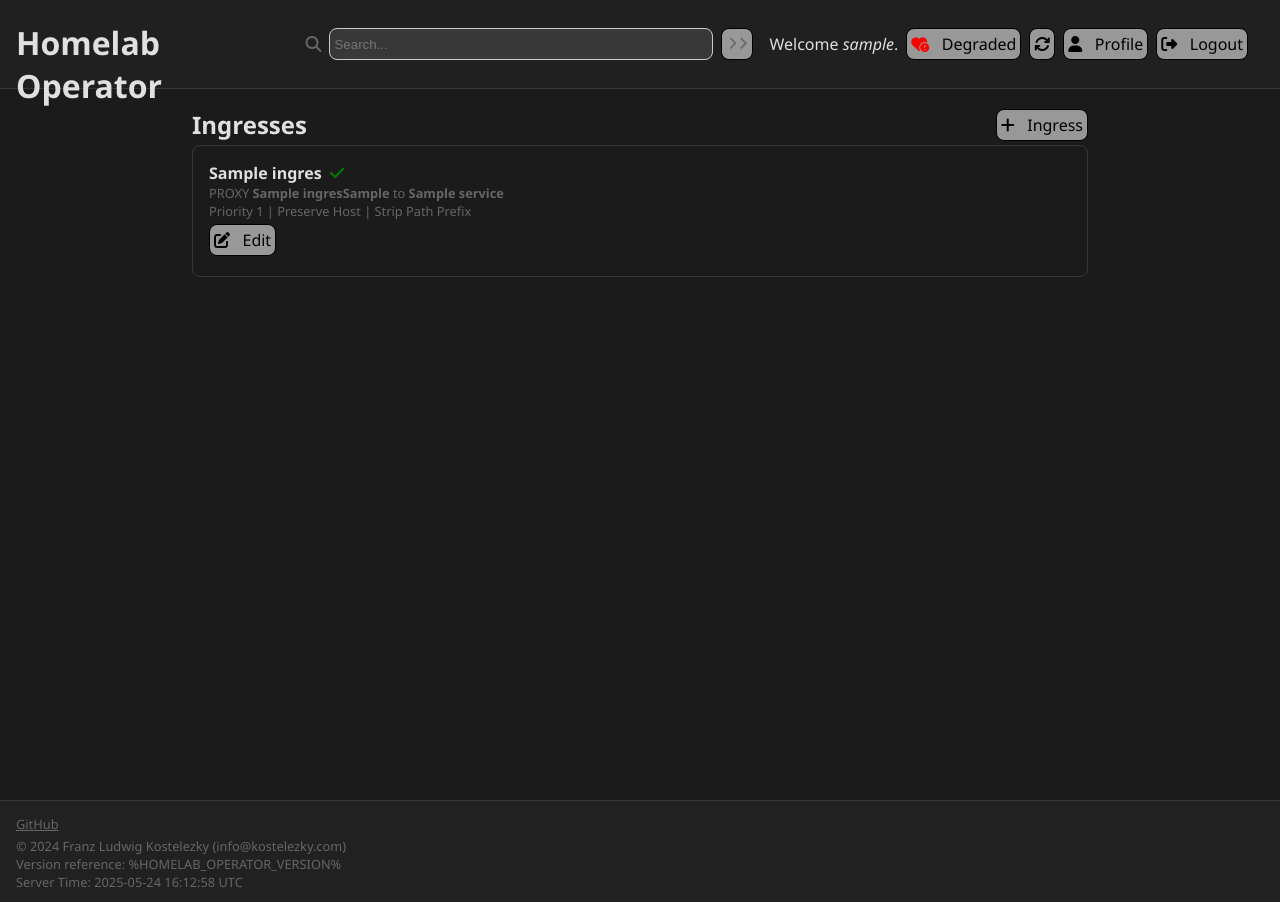
After one commit to flemk/homelab-operator, a Django app: page /ingress/1/ in a window 1280 px wide. The commit adds this page. Run offline with Django 5.2, Linux system fonts and the light colour scheme; a user stored in the database is signed in; tables that the repository leaves empty hold one stand-in row (values such as "Sample post"); some libraries are stand-ins or nearby versions.

Commit message:
feature: added boilerplate for ingress handling

```diff
--- a/homelab_operator/static/css/base.css
+++ b/homelab_operator/static/css/base.css
@@ -9,6 +9,7 @@
     --submit-font-color: #fff;
     --message-info-background-color: #efefef;
     --message-error-background-color: #ffe5e5;
+    --disabled-font-color: #555;
 }
 
 /* Dark mode: add 'dark' class to <html> */
@@ -22,6 +23,7 @@ html.dark {
     --submit-font-color: #000;
     --message-info-background-color: #999898;
     --message-error-background-color: #5e1414;
+    --disabled-font-color: #ccc;
 }
 
 html, body {
--- a/homelab_operator/static/css/input.css
+++ b/homelab_operator/static/css/input.css
@@ -134,3 +134,7 @@ input[type=submit]:hover, .button:hover {
     border: 1px solid black !important;
     /*background-color: white; *//* Too neo-brutalistic for now... might be something for the future*/
 }
+
+select[disabled] {
+    color: var(--disabled-font-color);
+}
--- a/homelab_operator/templates/html/dashboard.html
+++ b/homelab_operator/templates/html/dashboard.html
@@ -71,6 +71,11 @@
             {% include 'html/dashboard-sections/wiki.html' with servers=servers wiki=wiki %}
         {% endif %}
 
+        {# Ingress #}
+        {% if user_show_ingress %}
+            {% include 'html/dashboard-sections/ingress.html' with ingresses=ingresses %}
+        {% endif %}
+
         {# Networks #}
         {% if user_show_networks %}
             {% include 'html/dashboard-sections/networks.html' with networks=networks %}
--- /dev/null
+++ b/homelab_operator/templates/html/ingress.html
@@ -0,0 +1,62 @@
+{% extends 'html/base.html' %}
+
+{% block content %}
+    <div>
+        <span style="display: flex;">
+            <h2 style="margin-bottom: 0.25rem;">
+                Ingresses
+            </h2>
+            <span style="margin: auto 0 0 auto;">
+                {% with homelab_id=homelab.id|stringformat:'s' %}
+                    {% include 'html_components/inline_button.html' with label='Ingress' fa_icon='fa-plus' href='/create/ingress/'|add:homelab_id %}
+                {% endwith %}
+            </span>
+        </span>
+    </div>
+    {% if ingresses %}
+        {% for ingress in ingresses %}
+            <div class="tile" style="margin-bottom: 1rem;">
+                <div>
+                    <b>{{ ingress.name }}</b>&nbsp;
+                    {% if ingress.enabled %}
+                        <i class="fas fa-check" style="color: green;"></i>
+                    {% else %}
+                        <i class="fas fa-xmark" style="color: red;"></i>
+                    {% endif %}
+                    <div class="soft">
+                        {{ ingress.forward_type }} <strong>{{ ingress.hostname }}{{ ingress.path_prefix }}</strong> to <strong>{{ ingress.target_service.name }}</strong>
+                    </div>
+                    <div class="soft">
+                        <span>Priority {{ ingress.priority }}</span>
+                        <span> | </span>
+                        <span>
+                            {% if ingress.preserve_host %}
+                                Preserve Host
+                            {% else %}
+                                Do not preserve Host
+                            {% endif %}
+                        </span>
+                        <span> | </span>
+                        <span>
+                            {% if ingress.strip_path_prefix %}
+                                Strip Path Prefix
+                            {% else %}
+                                Do not strip Path Prefix
+                            {% endif %}
+                        </span>
+                    </div>
+                </div>
+                <div style="width: min-content;">
+                    {% with ingress_id=ingress.id|stringformat:'s' %}
+                        {% include 'html_components/inline_button.html' with label='Edit' fa_icon='fa-edit' href='/edit/ingress/'|add:ingress_id %}
+                    {% endwith %}
+                </div>
+            </div>
+        {% endfor %}
+    {% else %}
+        <div>
+            <b style="color: #666;">No ingresses were found.</b>
+            <div class="soft">There are no ingress rules associated with this user or homelab.</div>
+        </div>
+    {% endif %}
+{% endblock %}
--- a/homelab_operator/webui/models.py
+++ b/homelab_operator/webui/models.py
@@ -15,6 +15,7 @@ class UserProfile(models.Model):
                                               help_text='The last selected homelab for this user')
     show_wiki = models.BooleanField(default=True, help_text='Show or hide the wiki in the UI')
     show_networks = models.BooleanField(default=True, help_text='Show or hide networks in the UI')
+    show_ingress = models.BooleanField(default=True, help_text='Show or hide ingress section in the UI')
     dark_mode = models.BooleanField(default=False,
                                     help_text='Enable Dark Mode (experimental)')
 
@@ -331,3 +332,51 @@ class AppState(models.Model):
     class Meta:
         verbose_name = "App State"
         verbose_name_plural = "App State"
+
+class Ingress(models.Model):
+    '''Model representing an ingress rule for service forwarding.'''
+    FORWARD_TYPE_CHOICES = [
+        ('PROXY', 'Proxy Pass'),
+        ('REDIRECT', '301 Redirect'),
+    ]
+
+    name = models.CharField(max_length=100, help_text='Human-readable name for this rule')
+    hostname = models.CharField(max_length=100, unique=True,
+                               help_text='Hostname to match (e.g., service.lan)')
+    path_prefix = models.CharField(max_length=200, default='/',
+                                  help_text='Path prefix to match (e.g., /api/)')
+    target_service = models.ForeignKey(Service, on_delete=models.CASCADE,
+                                     related_name='ingresses',
+                                     help_text='Service to forward requests to')
+    forward_type = models.CharField(max_length=10, choices=FORWARD_TYPE_CHOICES,
+                                  default='PROXY')
+    priority = models.IntegerField(default=100,
+                                 help_text='Lower numbers have higher priority')
+    homelab = models.ForeignKey('Homelab', on_delete=models.CASCADE,
+                              null=True, blank=True, related_name='ingresses')
+    user = models.ForeignKey('auth.User', on_delete=models.CASCADE,
+                           null=True, blank=True)
+    preserve_host = models.BooleanField(default=True,
+                                      help_text='Preserve original Host header')
+    strip_path_prefix = models.BooleanField(default=False,
+                                          help_text='Remove path prefix before forwarding')
+    enabled = models.BooleanField(default=True,
+                                 help_text='Enable or disable this ingress rule')
+    created_at = models.DateTimeField(auto_now_add=True)
+    updated_at = models.DateTimeField(auto_now=True)
+
+    class Meta:
+        ordering = ['priority', 'hostname', 'path_prefix']
+
+    def __str__(self):
+        return f"{self.hostname}{self.path_prefix} -> {self.target_service}"
+
+    def get_target_url(self):
+        '''Get the full target URL for this rule.'''
+        service = self.target_service
+        if service.url:
+            return service.url
+        else:
+            protocol = 'https' if service.port == 443 else 'http'
+            endpoint = service.endpoint or service.server.ip_address
+            return f"{protocol}://{endpoint}:{service.port}"
--- a/homelab_operator/webui/urls.py
+++ b/homelab_operator/webui/urls.py
@@ -54,6 +54,11 @@ urlpatterns = [
     path('edit/wiki/<int:wiki_id>/', views.edit_wiki, name='edit_wiki'),
     path('delete/wiki/<int:wiki_id>/', views.delete_wiki, name='delete_wiki'),
 
+    path('ingress/<int:homelab_id>/', views.ingress, name='ingress_list'),
+    path('create/ingress/<int:homelab_id>/', views.create_ingress, name='create_ingress'),
+    path('edit/ingress/<int:ingress_id>/', views.edit_ingress, name='edit_ingress'),
+    path('delete/ingress/<int:ingress_id>/', views.delete_ingress, name='delete_ingress'),
+
     path('create/shutdown_url/<int:server_id>/',
          views.create_shutdown_url, name='create_shutdown_url'),
     path('edit/shutdown_url/<int:shutdown_url_id>/',
--- a/homelab_operator/webui/views.py
+++ b/homelab_operator/webui/views.py
@@ -30,6 +30,7 @@ import uuid
 from .views_exp.uptime_statistic import create_uptime_statistic, delete_uptime_statistic, \
     reset_uptime_statistic
 from .views_exp.auto_discover import auto_discover, auto_discover_results, auto_discover_stream
+from .views_exp.ingress import ingress, create_ingress, edit_ingress, delete_ingress
 
 def login_view(request):
     context = {}
@@ -133,8 +134,10 @@ def dashboard(request, homelab_id=None):
         'homelabs': homelabs,
         'homelab': homelab,
         'wiki': homelab.wiki.first() if homelab.wiki.exists() else None,
+        'ingresses': homelab.ingresses.all(),
         'user_show_wiki': user.profile.show_wiki,
         'user_show_networks': user.profile.show_networks,
+        'user_show_ingress': user.profile.show_ingress,
         'api_key': os.environ.get('API_KEY', 'DEFAULT_API_KEY'),
     }
     return render(request, 'html/dashboard.html', context)
```
Also changed, not shown: homelab_operator/templates/html/dashboard-sections/ingress.html (added, +36 -0 lines), homelab_operator/webui/admin.py (+7 -1 lines), homelab_operator/webui/forms.py (+32 -1 lines), homelab_operator/webui/views_exp/ingress.py (added, +111 -0 lines), homelab_operator/webui/migrations/0033_alter_network_subnet_ingressrule_and_more.py (added), homelab_operator/webui/migrations/0034_remove_ingressusagestatistic_ingress_rule_and_more.py (added), homelab_operator/webui/migrations/0035_rename_ingressrule_ingress_userprofile_show_ingress.py (added), homelab_operator/webui/migrations/0036_alter_ingress_enabled_alter_ingress_homelab_and_more.py (added), 2 other files.
